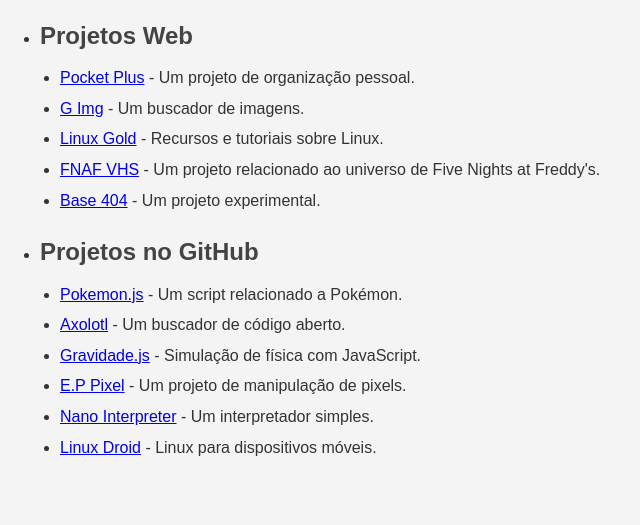
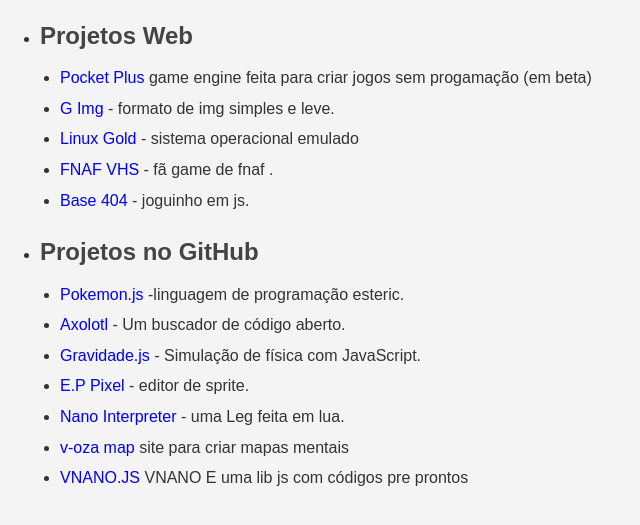
Before and after one commit to MREVAN30/voiddevbr, a plain HTML site: page index.html in a window 1280 px wide. Shown: the part 701-1226 px from the top of the page, without its empty margins (0-640 px from the left). Before the commit the page ends 1201 px from the top, so only its background shows below. Drawn offline with nearby package versions, Linux system fonts and the light colour scheme.

Commit message:
Atualizar o index.html

```diff
--- a/index.html
+++ b/index.html
@@ -1,4 +1,5 @@
-<!DOCTYPE html>
+
+</html><!DOCTYPE html>
 <html lang="pt-BR">
   <head>
     <meta charset="UTF-8">
@@ -104,6 +105,10 @@
         .name {
           font-size: 1.5rem;
         }
+
+      }
+      a{
+        text-decoration: none;
       }
     </style>
   </head>
@@ -138,22 +143,27 @@
         <li>
           <h3>Projetos Web</h3>
           <ul>
-            <li><a href="https://pocketplusorg.vercel.app/" target="_blank" rel="noopener noreferrer">Pocket Plus</a> - Um projeto de organização pessoal.</li>
-            <li><a href="https://gimg-two.vercel.app/" target="_blank" rel="noopener noreferrer">G Img</a> - Um buscador de imagens.</li>
-            <li><a href="https://linuxgold.vercel.app/" target="_blank" rel="noopener noreferrer">Linux Gold</a> - Recursos e tutoriais sobre Linux.</li>
-            <li><a href="https://fnafvhs.netlify.app/" target="_blank" rel="noopener noreferrer">FNAF VHS</a> - Um projeto relacionado ao universo de Five Nights at Freddy's.</li>
-            <li><a href="https://base404.netlify.app/" target="_blank" rel="noopener noreferrer">Base 404</a> - Um projeto experimental.</li>
+            <li><a href="https://pocketplusorg.vercel.app/" target="_blank" rel="noopener noreferrer">Pocket Plus</a> game engine feita para criar jogos sem progamação (em beta)</li>
+            <li><a href="https://gimg-two.vercel.app/" target="_blank" rel="noopener noreferrer">G Img</a> - formato de img simples e leve.</li>
+            <li><a href="https://linuxgold.vercel.app/" target="_blank" rel="noopener noreferrer">Linux Gold</a> - sistema operacional emulado</li>
+            <li><a href="https://fnafvhs.netlify.app/" target="_blank" rel="noopener noreferrer">FNAF VHS</a> - fã game de fnaf .</li>
+            <li><a href="https://base404.netlify.app/" target="_blank" rel="noopener noreferrer">Base 404</a> - joguinho em js.</li>
           </ul>
         </li>
         <li>
           <h3>Projetos no GitHub</h3>
           <ul>
-            <li><a href="https://github.com/MREVAN30/Pokemon.js" target="_blank" rel="noopener noreferrer">Pokemon.js</a> - Um script relacionado a Pokémon.</li>
+            <li><a href="https://github.com/MREVAN30/Pokemon.js" target="_blank" rel="noopener noreferrer">Pokemon.js</a> -linguagem de programação esteric.</li>
             <li><a href="https://github.com/MREVAN30/Axolotl-Open-source-buscador" target="_blank" rel="noopener noreferrer">Axolotl</a> - Um buscador de código aberto.</li>
             <li><a href="https://github.com/MREVAN30/gravidade.js" target="_blank" rel="noopener noreferrer">Gravidade.js</a> - Simulação de física com JavaScript.</li>
-            <li><a href="https://github.com/Even838/E.p-pixel" target="_blank" rel="noopener noreferrer">E.P Pixel</a> - Um projeto de manipulação de pixels.</li>
-            <li><a href="https://github.com/Even838/Nano-interpreter" target="_blank" rel="noopener noreferrer">Nano Interpreter</a> - Um interpretador simples.</li>
-            <li><a href="https://github.com/Even838/Linux-droid" target="_blank" rel="noopener noreferrer">Linux Droid</a> - Linux para dispositivos móveis.</li>
+            <li><a href="https://github.com/Even838/E.p-pixel" target="_blank" rel="noopener noreferrer">E.P Pixel</a> - editor de sprite.</li>
+            <li><a href="https://github.com/Even838/Nano-interpreter" target="_blank" rel="noopener noreferrer">Nano Interpreter</a> - uma Leg feita em lua.</li>
+
+        <li><a href="https://v-ozamap.vercel.app/" target="_blank" rel="noopener noreferrer"> v-oza map</a> site para criar mapas mentais </li>
+<li> <a href="https://vnanodoc.vercel.app/"> VNANO.JS</a> VNANO E uma lib js com códigos pre prontos
+
+</li>
+
           </ul>
         </li>
       </ul>
```
